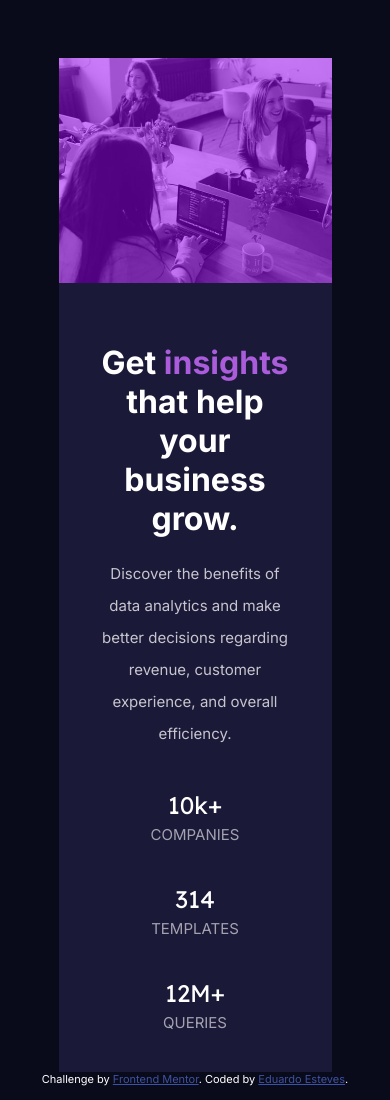
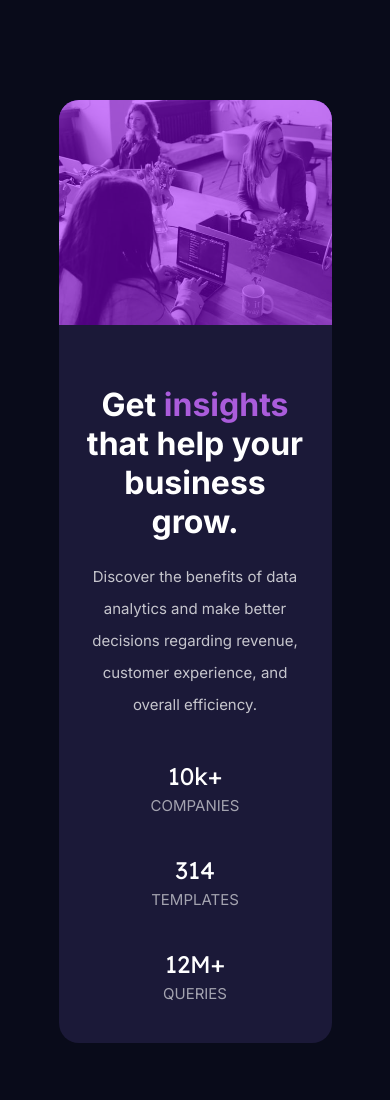
Before and after one commit to eduddz/stats-preview-card-component, a plain HTML site: page index.html in a window 390 px wide. Drawn offline with Linux system fonts and the light colour scheme.

Commit message:
Melhorando layout

```diff
--- a/index.html
+++ b/index.html
@@ -3,8 +3,6 @@
 <head>
   <meta charset="UTF-8">
   <meta name="viewport" content="width=device-width, initial-scale=1.0">
-
-  <link rel="icon" type="image/png" sizes="32x32" href="./images/favicon-32x32.png">
 
   <link rel="stylesheet" href="style.css" />
 
@@ -14,10 +12,6 @@
 
   <title>Stats preview card component</title>
 
-  <style>
-    .attribution { font-size: 11px; text-align: center; }
-    .attribution a { color: hsl(228, 45%, 44%); }
-  </style>
 </head>
 <body>
   <div class="wrapper">
@@ -69,9 +63,6 @@
       <img src="images/image-header-desktop.jpg" />
     </div>
   </div>
-  <div class="attribution">
-    Challenge by <a href="https://www.frontendmentor.io?ref=challenge" target="_blank">Frontend Mentor</a>.
-    Coded by <a href="https://github.com/eduddz">Eduardo Esteves</a>.
-  </div>
+
 </body>
 </html>
--- a/style.css
+++ b/style.css
@@ -5,31 +5,40 @@
 }
 
 body {
-    width: 100vw;
-    height: 100vh;
+    width: 100%;
+    height: 100%;
+
     display: flex;
     align-items: center;
     justify-content: center;
     flex-direction: column;
+
     background-color: hsl(233, 47%, 7%);
     color: white;
+
     font-family: 'Inter', sans-serif;
-    overflow-x: hidden;
 }
 
 .wrapper {
+    width: 70vw;
     display: flex;
     flex-direction: row;
-    width: 70vw;
     justify-content: space-between;
     background-color: hsl(244, 38%, 16%);
+    border-radius: 20px;
 }
 
 .box {
     display: flex;
     flex-direction: column;
     justify-content: space-between;
-    margin: 80px 100px;
+    padding: 3rem 2rem;
+    width: 40vw;
+
+}
+
+.img, img {
+    border-radius: 0 20px 20px 0;
 }
 
 .text {
@@ -71,30 +80,35 @@ body {
 
 .img {
     display: flex;
-    z-index: 0;
     background:hsl(277, 100%, 50%);
 }
 
 img {
-
+    width: 100%;
     opacity: 0.5;
 }
 
-.attribution {
-    position: absolute;
-    bottom: 10px;
-}
+@media screen and (max-width: 1000px) {
+    body {
+        padding: 100px 0;
+    }
 
-@media screen and (max-width: 1000px) {
     .wrapper {
-        margin-top: 300px;
         flex-direction: column-reverse;
         width: 70vw;
         text-align: center;
+        border-radius: 20px;
     }
 
+    .img, img {
+        border-radius: 20px 20px 0 0;
+    }
+
+
     .box {
-        margin: 60px 40px 0;
+        margin: 60px 1.5rem 0;
+        padding: 0;
+        width: auto;
     }
 
     .content {
```
Also changed, not shown: design/desktop-design.jpg (deleted), design/mobile-design.jpg (deleted), images/favicon-32x32.png (deleted), images/layout-desktop.png (added), images/layout-mobile.png (added), 1 other file.
